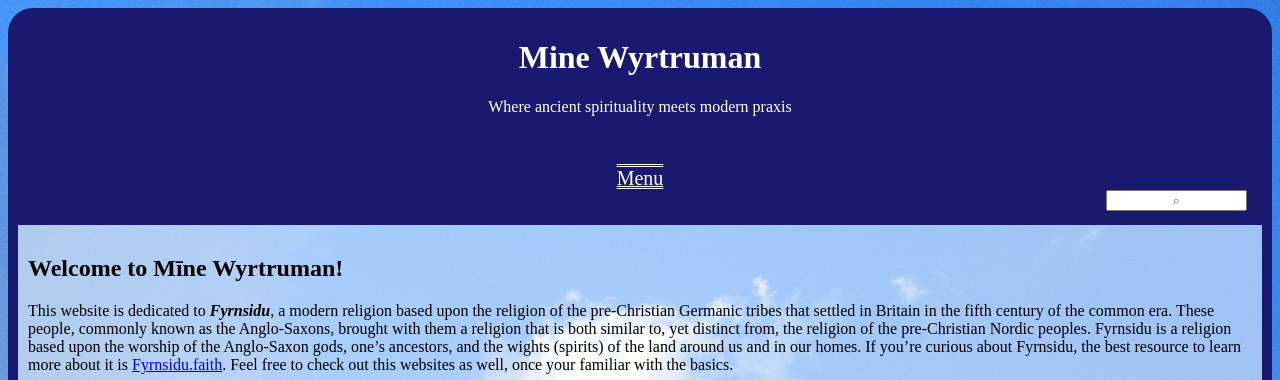
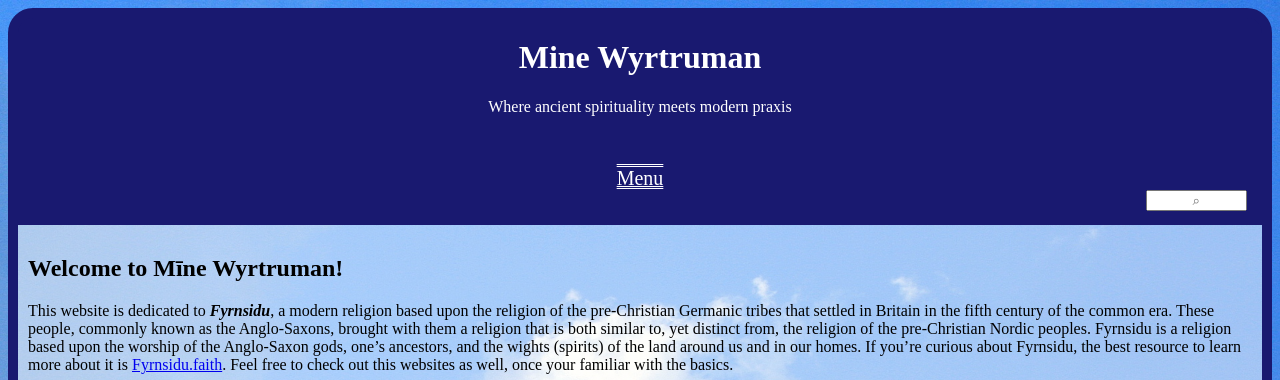
Before and after one commit to byronpendason/byronpendason.github.io, a Jekyll site: the page built from index.md, in a window 1280 px wide. Shown: the top 380 px of the page. Built offline with Jekyll 4.4.1, drawn with Linux system fonts in a browser that asks for light colours; our own code applies the rules of GitHub Pages for plain Markdown files; comment, search, counter and statistics services are not loaded.

Commit message:
update style.css

```diff
--- a/css/style.css
+++ b/css/style.css
@@ -61,7 +61,7 @@ nav a {
 }
 #search-input {
   float: right;
-  max-width: 10em;
+  max-width: 7em;
 }
 #content {
   background: rgba(255, 255, 255, 0.5);
```
